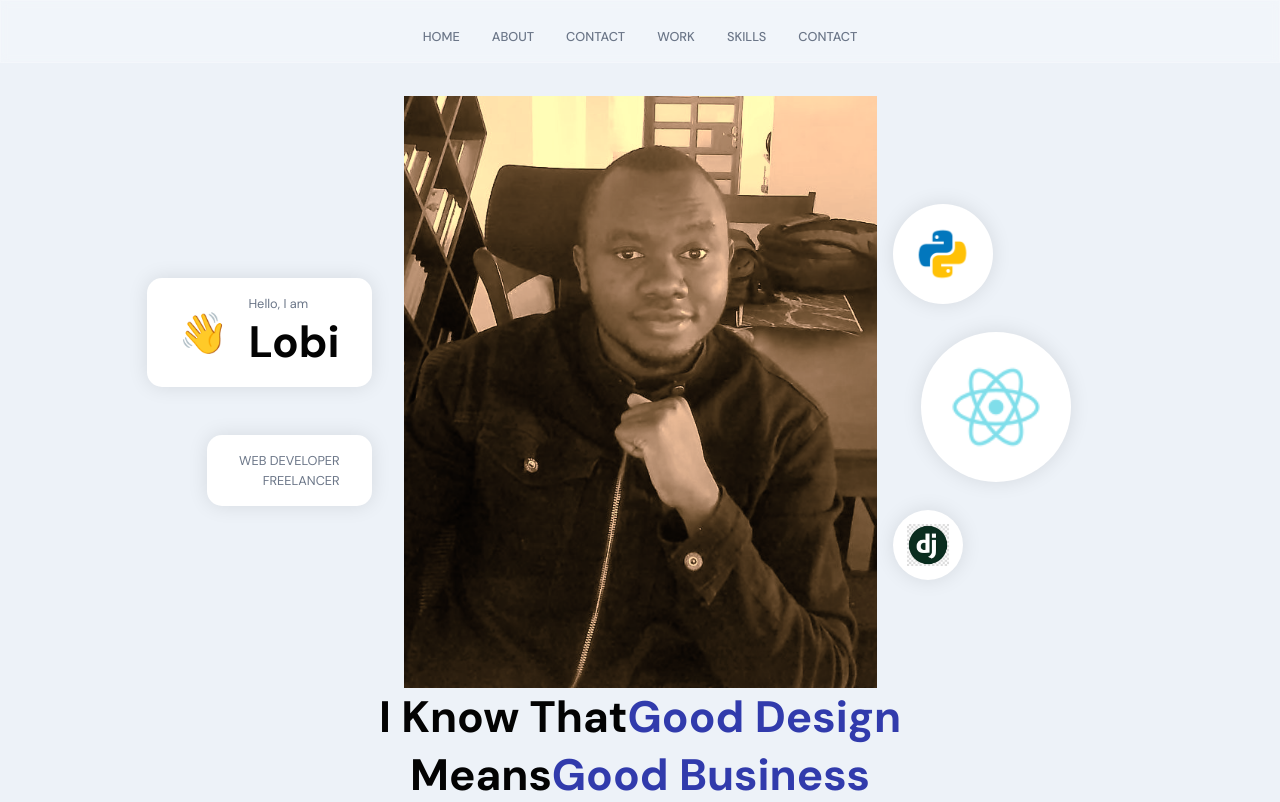
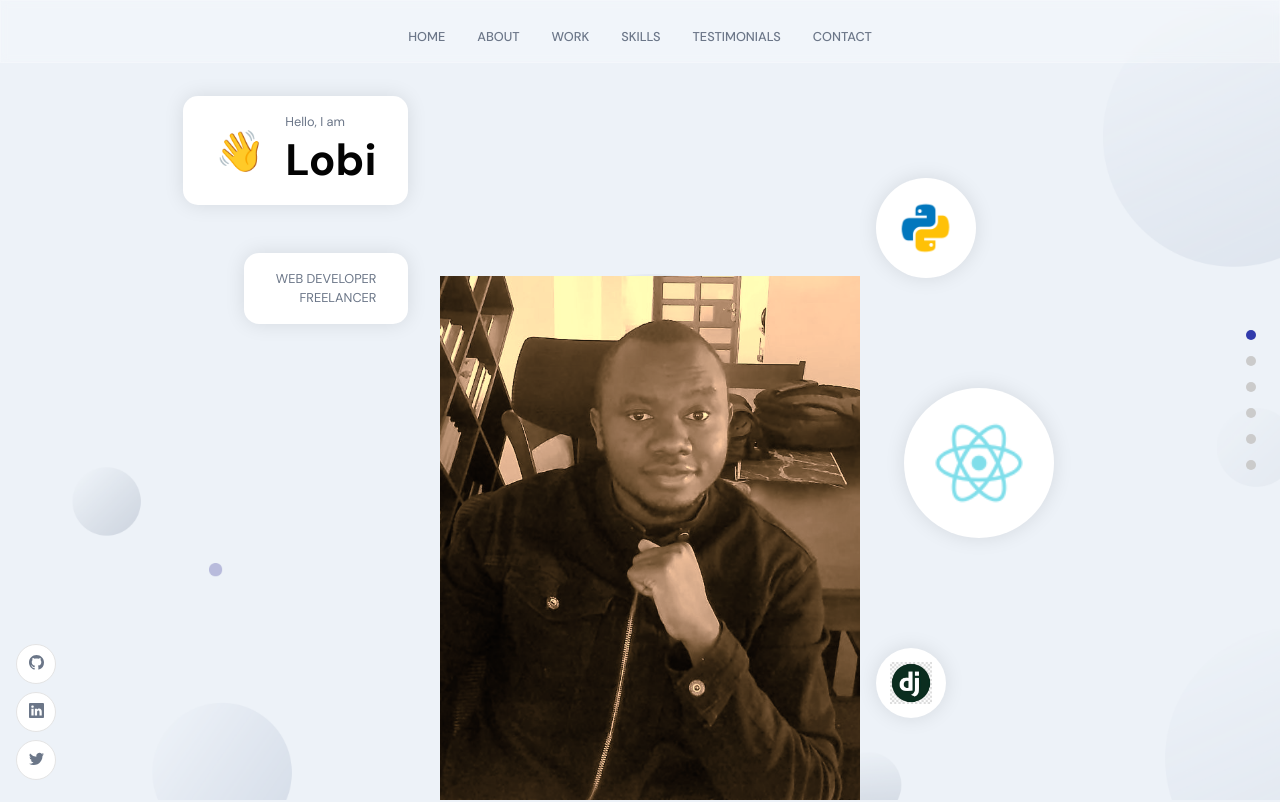
Before and after one commit to lobiit/my_portfolio_frontend, a React (Create React App) app: page / in a window 1280 px wide. Shown: the top 802 px of the page. Built offline with nearby package versions, Linux system fonts and the light colour scheme.

Commit message:
added the social media icons to an anchor tag and provided respective links, have also added an app wrap for higher order components

```diff
--- a/src/Wrapper/AppWrap.js
+++ b/src/Wrapper/AppWrap.js
@@ -1,8 +1,21 @@
 import React from 'react';
+import SocialMedia from "../components/SocialMedia";
+import NavigationDots from "../components/NavigationDots";
 
-const AppWrap = (props) => {
+const AppWrap = (Component, idName, classNames) => function HOC(){
     return(
-        <div>App Wrap</div>
+        <div id={idName} className={`app__container ${classNames}`}>
+            <SocialMedia/>
+
+            <div className="app__wrapper app__flex">
+                <Component />
+                <div className="copyright">
+                    <p className="p-text">@2023 LOBI</p>
+                    <p className="p-text">All rights reserved</p>
+                </div>
+            </div>
+            <NavigationDots active={idName}/>
+        </div>
     )
 };
 
--- /dev/null
+++ b/src/Wrapper/index.js
@@ -0,0 +1 @@
+export { default as AppWrap } from './AppWrap';
--- a/src/components/Navbar/Navbar.jsx
+++ b/src/components/Navbar/Navbar.jsx
@@ -11,7 +11,7 @@ const Navbar = (props) => {
             {/*    <img  src={images.logo} alt="logo"/>*/}
             {/*</div>*/}
             <ul className="app__navbar-links">
-                {['home', 'about', 'contact', 'work', 'skills', 'contact'].map((item) => (
+                {['home', 'about', 'work', 'skills', 'Testimonials','contact'].map((item) => (
                     <li className="app__flex p-text" key={`link-${item}`}>
                         <div/>
                         <a href={`#${item}`}>{item}</a>
@@ -26,9 +26,9 @@ const Navbar = (props) => {
                         transition={{duration: 0.85, ease: 'easeOut'}}>
                         <HiX onClick={() => setToggle(false)}/>
                         <ul>
-                        {['home', 'about', 'contact', 'work', 'skills', 'contact'].map((item) => (
+                        {['home', 'about', 'work', 'skills','Testimonials', 'contact'].map((item) => (
                             <li  key={item}>
-                                <a href={`#${item}`}onClick={() => setToggle(false)}>{item}</a>
+                                <a href={`#${item}`} onClick={() => setToggle(false)}>{item}</a>
                             </li>
                         ) )}
                         </ul>
--- /dev/null
+++ b/src/components/NavigationDots.jsx
@@ -0,0 +1,18 @@
+import React from 'react';
+
+const NavigationDots = ({active}) => {
+    return (
+        <div className="app__navigation">
+            {['home', 'about', 'work', 'skills','Testimonials', 'contact'].map((item, index) => (
+                    <a
+                        href={`#${item}`}
+                        key={item + index}
+                        className="app__navigation-dot"
+                        style={active === item? { backgroundColor: "#313BAC"}: {}}
+                    />
+            ) )}
+        </div>
+    )
+};
+
+export default NavigationDots;
--- a/src/components/SocialMedia.jsx
+++ b/src/components/SocialMedia.jsx
@@ -4,15 +4,20 @@ import { BsTwitter, BsLinkedin, BsGithub } from "react-icons/bs";
 const SocialMedia = (props) => (
     <div className="app__social">
         <div>
-            <BsGithub />
+            <a href="https://github.com/lobiit">
+                <BsGithub />
+            </a>
         </div>
         <div>
-            <BsLinkedin />
+            <a href="https://www.linkedin.com/in/tumbo-lobi-john-05ba4a1a1/">
+                <BsLinkedin />
+            </a>
         </div>
         <div>
-            <BsTwitter />
+            <a href="https://twitter.com/johnlobiit">
+                <BsTwitter />
+            </a>
         </div>
     </div>
 );
-
 export default SocialMedia;
--- a/src/components/index.js
+++ b/src/components/index.js
@@ -1 +1,3 @@
 export { default as Navbar} from './Navbar/Navbar';
+export { default as NavigationDots} from './NavigationDots';
+export { default as SocialMedia} from './SocialMedia';
--- a/src/container/About/About.jsx
+++ b/src/container/About/About.jsx
@@ -2,6 +2,7 @@ import React from 'react';
 import {motion} from "framer-motion";
 import './About.scss';
 import {images} from "../../constants";
+import {AppWrap} from "../../Wrapper";
 
 const abouts = [
     {title: 'Web Development', description: 'I am a good web developer', imgUrl: images.about01},
@@ -14,7 +15,7 @@ const About = (props) => {
         <>
             <h2 className="head-text">
                 I know That
-                <span>Good Design</span>
+                <span> Good Design</span>
                 <br/>
                 means
                 <span>Good Business</span>
@@ -38,4 +39,4 @@ const About = (props) => {
     )
 };
 
-export default About;
+export default AppWrap(About, 'about');
--- a/src/container/Header/Header.jsx
+++ b/src/container/Header/Header.jsx
@@ -1,5 +1,6 @@
 import React from 'react';
 import { motion } from "framer-motion";
+import { AppWrap } from "../../Wrapper";
 import {images} from "../../constants";
 import './Header.scss';
 
@@ -13,7 +14,7 @@ const scaleVariants = {
         },
     },
 };
-const Header = (props) => {
+const Header = () => {
     return (
         <div className="app__header app__flex">
             <motion.div
@@ -60,4 +61,4 @@ const Header = (props) => {
     )
 };
 
-export default Header;
+export default AppWrap(Header, 'home');
```
